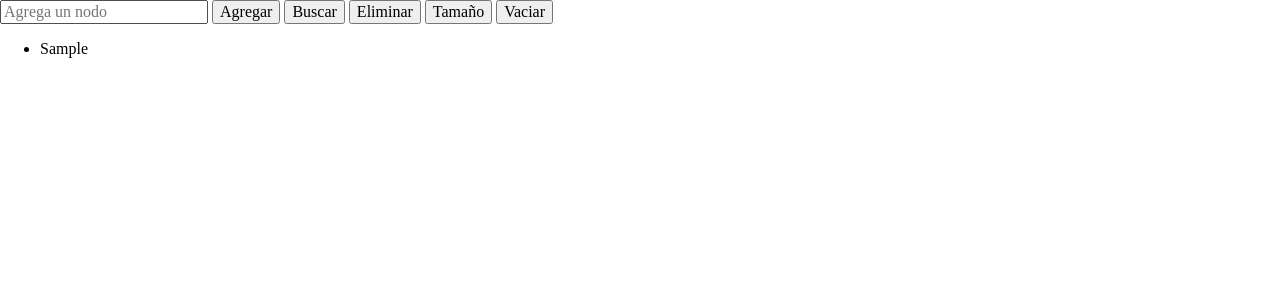
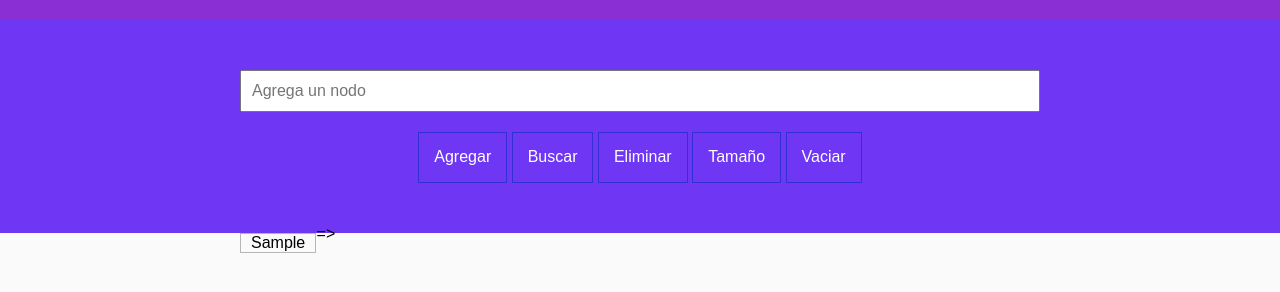
Before and after one commit to RicardoRTR1/Arboles, a plain HTML site: page index.html in a window 1280 px wide. Both pictures are taken after typing "Sample" into the empty fields and a click on the button "Agregar". Drawn offline with nearby package versions, Linux system fonts and the light colour scheme.

Commit message:
Update default.css

```diff
--- a/css/default.css
+++ b/css/default.css
@@ -1,5 +1,89 @@
+* {
+	margin: 0;
+	padding: 0;
+	-webkit-box-sizing: border-box;
+	-moz-box-sizing: border-box;
+	box-sizing: border-box;
+}
+
 body {
-  /* Quite estas marcas de comentario para habilitar el desplazamiento y la aplicación de zoom.
-  touch-action: manipulation;
-  */
+	background: #FAFAFA;
+	font-family: arial, helvetica, sans-serif;
+	font-size: 16px;
 }
+
+.wrap {
+	margin: auto;
+	max-width: 800px;
+	width: 90%;
+}
+
+.principal {
+	background: rgb(111, 54, 244);
+	border-top: 20px solid rgb(137, 47, 211);
+	color: #fff;
+	padding: 50px 0;
+	width: 100%;
+}
+
+.principal .formulario {
+	color: #212121;
+	text-align: center;
+}
+
+.principal .formulario input[type=text] {
+	margin-bottom: 20px;
+	padding: 10px;
+	width: 100%;
+}
+
+.principal .formulario input[type=text].error {
+	border: 5px solid rgb(47, 77, 211);
+	color: rgb(68, 0, 255);
+}
+
+.principal .formulario .boton {
+	background: none;
+	border: 1px solid rgb(50, 47, 211);
+	color: #fff;
+	display: inline-block;
+	font-size: 16px;
+	padding: 15px;
+}
+
+.principal .formulario .boton:hover {
+	border: 1px solid #fff;
+}
+
+/* - Tareas - */
+.tareas .lista {
+	list-style: none;
+	/* flex-box */
+	display: flex;
+	flex-direction: row;
+}
+
+.tareas .lista li {
+	border: 1px solid #B6B6B6;
+	margin-right: 20px;
+	padding: 0 10px;
+}
+
+.tareas .lista li::after {
+	content: '=>';
+	float: right;
+	margin-right: -30px;
+	position: relative;
+	bottom: 50%;
+}
+
+.tareas .lista li a {
+	color: #212121;
+	display: block;
+	padding: 20px 0;
+	text-decoration: none;
+}
+
+.tareas .lista li a:hover {
+	text-decoration: line-through;
+}
```
